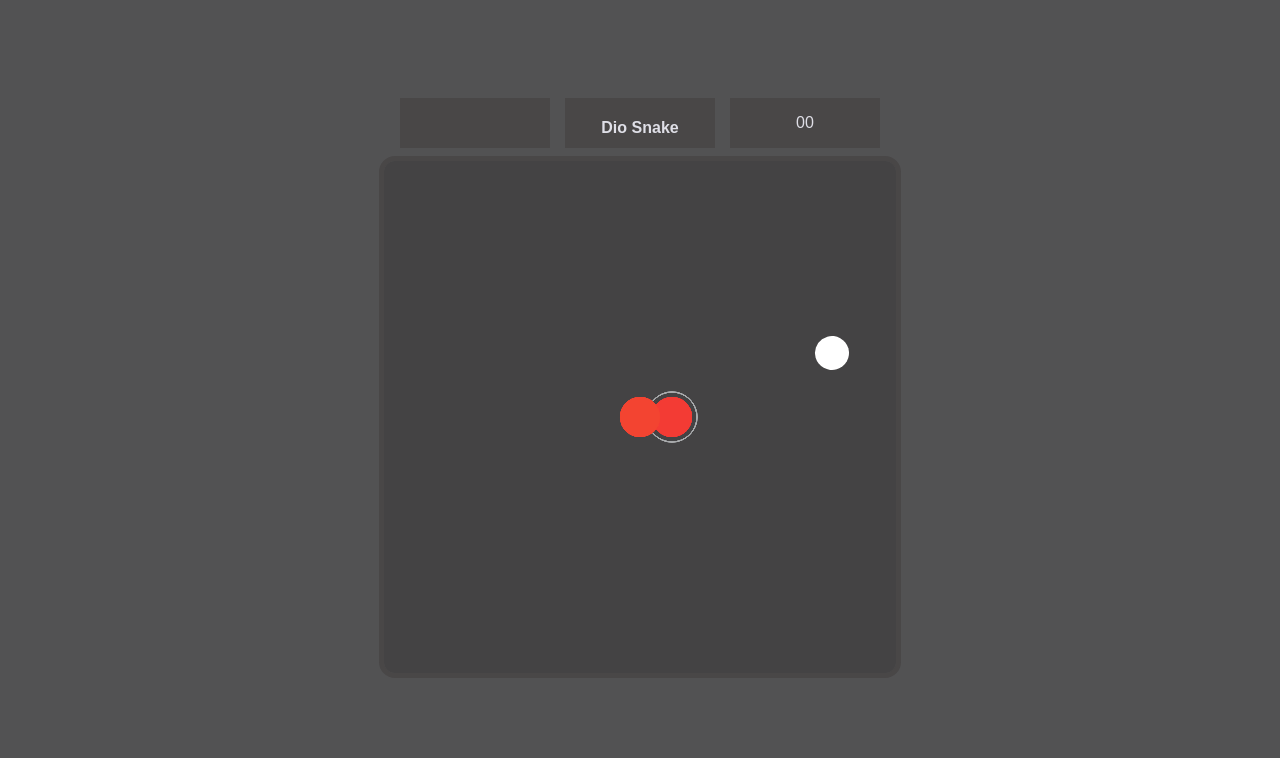
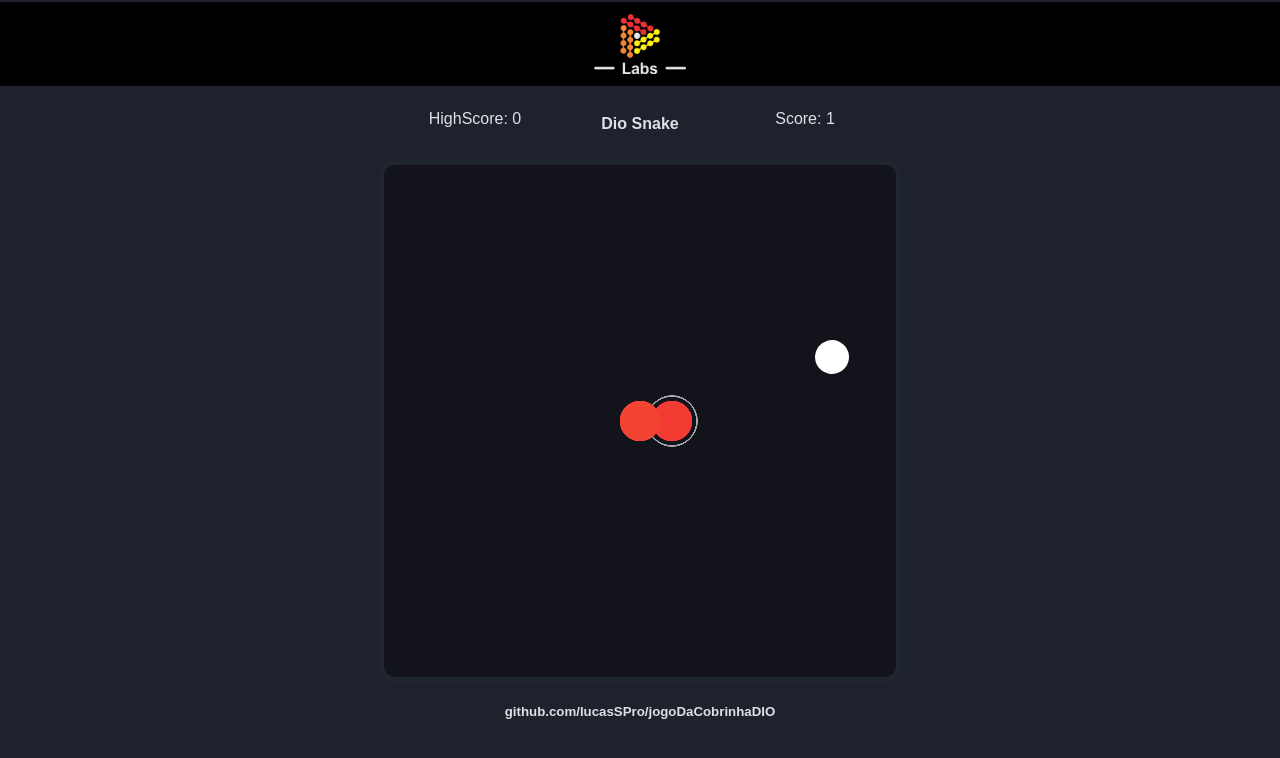
Before and after one commit to lucasSPro/jogoDaCobrinhaDIO, a plain HTML site: page index.html in a window 1280 px wide. Drawn offline with Linux system fonts and the light colour scheme.

Commit message:
ajustes na interface

```diff
--- a/index.html
+++ b/index.html
@@ -8,19 +8,26 @@
     <title>Document</title>
 </head>
 <body>
+    <div class="top">
+        <img src="dioLabs.png" alt="logo">
+    </div>
     <div class="controls">
         <div class="control-item">
-            <img src="" alt="">
+            <p id="highscore">HighScore: 0</p>
         </div>
         <div class="control-item">
             <h4 id="titulo">Dio Snake</h4>
         </div>
         <div class="control-item">
-            <p>00</p>
+            <p id="score">Score: 0</p>
         </div>
     </div>
     <canvas id="snake" width="512" height="512" class="bg" ></canvas>
 
+        <div class="control-item">
+            <h5 id="titulo">github.com/lucasSPro/jogoDaCobrinhaDIO</h5>
+        </div>
+
     <script defer src="script.js"></script>
 </body>
 </html>
--- a/script.js
+++ b/script.js
@@ -1,20 +1,27 @@
 let canvas = document.getElementById("snake");
-let titulo =  document.getElementById("titulo");
+let score =  document.getElementById("score");
+let highScore =  document.getElementById("highscore");
 let context = canvas.getContext("2d");
 let box = 32;
+let scoreNumber = 1;
+let highScoreNumber = 0;
 let snake = [];
 snake[0] = {
     x: 8 * box,
     y: 8 * box
 };
 let direction = "right";
+if(localStorage.getItem('highScore')){
+    highScoreNumber = localStorage.getItem('highScore')
+    highScore.innerHTML = "HighScore: " + highScoreNumber;
+}
 let comida = {
     x: Math.floor(Math.random() * 15 + 1) * box,
     y: Math.floor(Math.random() * 15 + 1) * box,
 }
 
 function criarBG(){
-    context.fillStyle = "rgb(68,67,68)";
+    context.fillStyle = "rgb(19,20,27)";
     context.fillRect(0,0,16 * box, 16 * box);
     canvas.getContext("2d")
 }
@@ -50,6 +57,7 @@ function criarComida(){
 document.addEventListener('keydown', update);
 
 function update(event){
+
     if(event.keyCode == 37 && direction != "right") direction = "left";
     if(event.keyCode == 38 && direction != "down") direction = "up";
     if(event.keyCode == 39 && direction != "left") direction = "right";
@@ -65,7 +73,8 @@ function iniciarGame(){
     for(i = 1; i < snake.length; i++ ){
         if(snake[0].x == snake[i].x && snake[0].y == snake[i].y ){
            clearInterval(jogo);
-           titulo.innerHTML = "Game Over"
+           saveScore();
+           limpaJogo();
         }
     }
 
@@ -86,6 +95,7 @@ function iniciarGame(){
     }else{
       comida.x = Math.floor(Math.random() * 15 + 1) * box;
       comida.y = Math.floor(Math.random() * 15 + 1) * box;
+      score.innerHTML = "Score: " + (scoreNumber++).toString();
     }
 
     let newHead = {
@@ -94,5 +104,24 @@ function iniciarGame(){
     }
     snake.unshift(newHead);
 }
+function saveScore(){
+    if (scoreNumber > highScoreNumber){
+        highScoreNumber = scoreNumber
+        highScore.innerHTML = "HighScore: " + highScoreNumber;
+        window.localStorage.setItem('highScore', highScoreNumber )
+
+    }
+  }
+function limpaJogo(){
+    scoreNumber = 0;
+    score.innerHTML = "Score: " + scoreNumber;
+
+    snake = [];
+    snake[0] = {
+        x: 8 * box,
+        y: 8 * box
+    };
+    jogo = setInterval(iniciarGame, 100);
+}
 
 let jogo =  setInterval(iniciarGame, 100);
--- a/style.css
+++ b/style.css
@@ -5,14 +5,14 @@ body{
     justify-content: center;
     align-items: center;
     flex-direction: column;
-    background: rgb(82, 82, 83);
+    background: rgb(29, 34, 44);
     font-family: Arial, Helvetica, sans-serif;
     color: rgb(223, 223, 231);
 }
 
 
  .bg {
-  border: 5px solid rgba(70, 68, 68, 0.733);
+  border: 5px solid rgba(32, 40, 48, 0.733);
   border-radius: 16px;
   font-size: 24px;
   line-height: 2;
@@ -23,6 +23,7 @@ body{
     margin-bottom: 8px;
     align-items: center;
     justify-content: space-between;
+    padding: 8px 0px 8px;
 }
 .control-item{
     display: flex;
@@ -30,5 +31,20 @@ body{
     height: 50px;
     align-content: center;
     justify-content: center;
-    background: rgba(70, 68, 68, 0.733);
+
 }
+.top img {
+    height: 60px;
+    width: 92px;
+}
+
+.top {
+    background: black;
+    width: 100%;
+    height: 68px;
+    display: flex;
+    align-items: center;
+    justify-content: center;
+    padding: 8px;
+    margin-top: -42px;
+}
```
Also changed, not shown: dioLabs.png (added).
